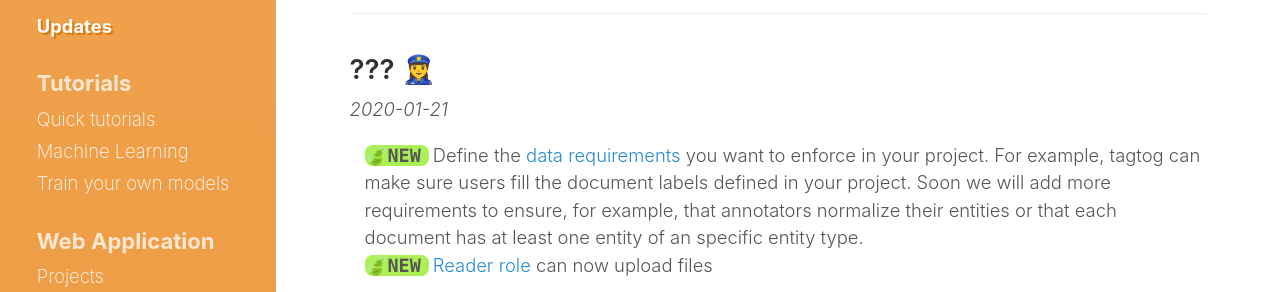
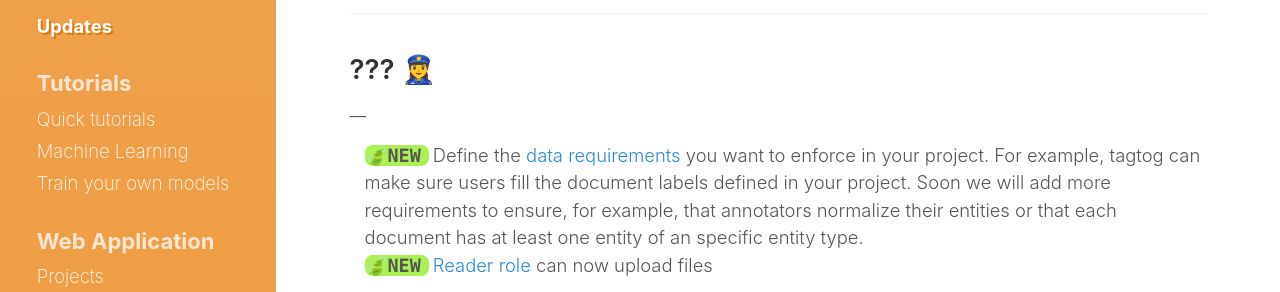
Before and after one commit to tagtogorg/tagtog-doc, a Jekyll site: the page built from updates.md, in a window 1280 px wide. Shown: the part 318-610 px from the top of the page. Built offline with Jekyll 4.4.1, drawn with Linux system fonts in a browser that asks for light colours; nearby versions of some CDN libraries; emoji names are drawn with the system emoji font.

Commit message:
Remove date from incoming update

```diff
--- a/updates.md
+++ b/updates.md
@@ -15,7 +15,7 @@ Moreover, follow the latest updates on our [Twitter: @tagtog_net 🐦](https://t
 ---
 
 ## ??? 👮‍♀️
-_2020-01-21_
+__
 
 <ul class="updates">
   <li class="new"><span markdown="1">Define the [data requirements](projects.html#requirements) you want to enforce in your project. For example, tagtog can make sure users fill the document labels defined in your project. Soon we will add more requirements to ensure, for example, that annotators normalize their entities or that each document has at least one entity of an specific entity type. </span></li>
```
